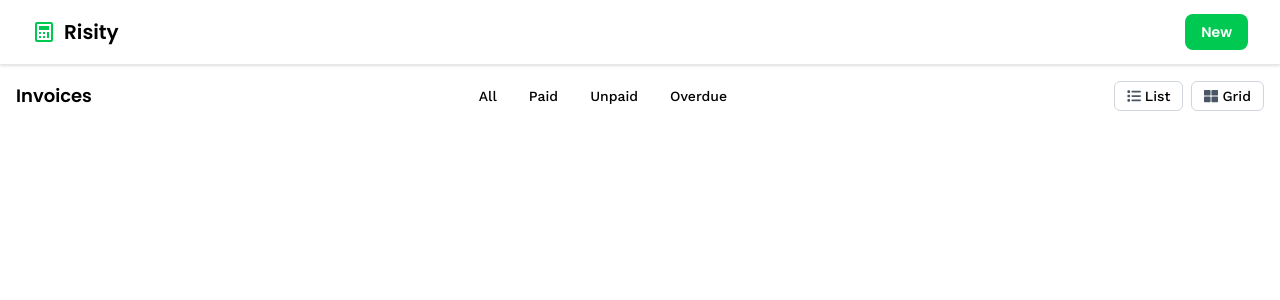
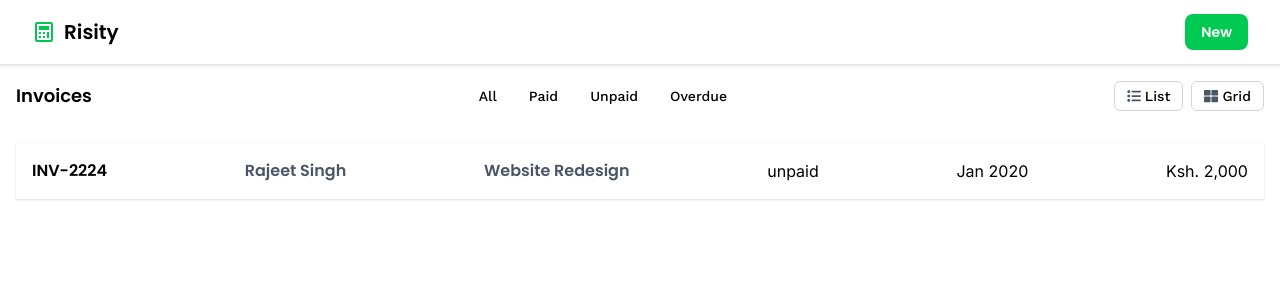
Before and after one commit to faithgaiciumia/risity, a Next.js app: page /invoices in a window 1280 px wide. Shown: the top 300 px of the page. Built offline with nearby package versions, Linux system fonts and the light colour scheme.

Commit message:
initiated invoice cards design

```diff
--- a/app/invoices/page.tsx
+++ b/app/invoices/page.tsx
@@ -3,12 +3,17 @@ import DashNav from "../ui/Dashboard/DashNav";
 import { poppins, workSans } from "../ui/fonts";
 import { FaThLarge } from "react-icons/fa";
 import InvoiceHeader from "../ui/Invoices/InvoiceHeader";
+import InvoiceCard from "../ui/Invoices/InvoiceCard";
 
 export default function Invoices() {
   return (
     <>
       <DashNav />
       <InvoiceHeader/>
+      <div className="space-y-2 p-4">
+        {/* invoice cards */}
+        <InvoiceCard/>
+      </div>
     </>
   );
 }
--- /dev/null
+++ b/app/ui/Invoices/InvoiceCard.tsx
@@ -0,0 +1,26 @@
+import { poppins } from "../fonts";
+
+export default function InvoiceCard(){
+    return(
+        <div className="flex items-center space-x-6 p-4 bg-white shadow justify-between">
+            <div>
+                <p className={`text-md font-bold ${poppins.className}`}>INV-2224</p>
+            </div>
+            <div>
+                <p className={`text-md font-bold ${poppins.className} text-gray-600`}>Rajeet Singh</p>
+            </div>
+            <div>
+                <p className={`text-md font-bold ${poppins.className} text-gray-600`}>Website Redesign</p>
+            </div>
+            <div>
+                <p>unpaid</p>
+            </div>
+            <div>
+                <p>Jan 2020</p>
+            </div>
+            <div>
+                <p>Ksh. 2,000</p>
+            </div>
+        </div>
+    )
+}
```
